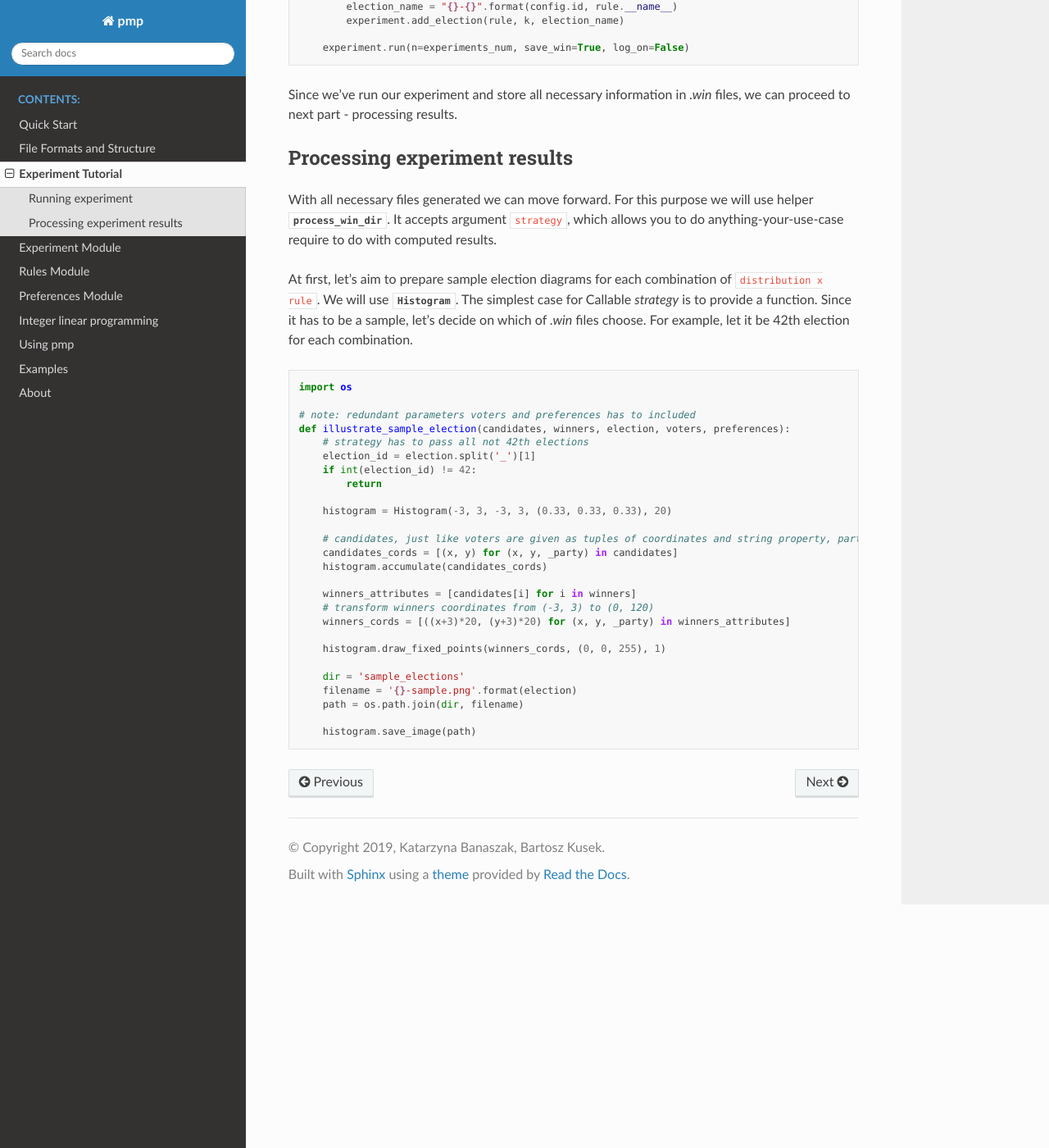
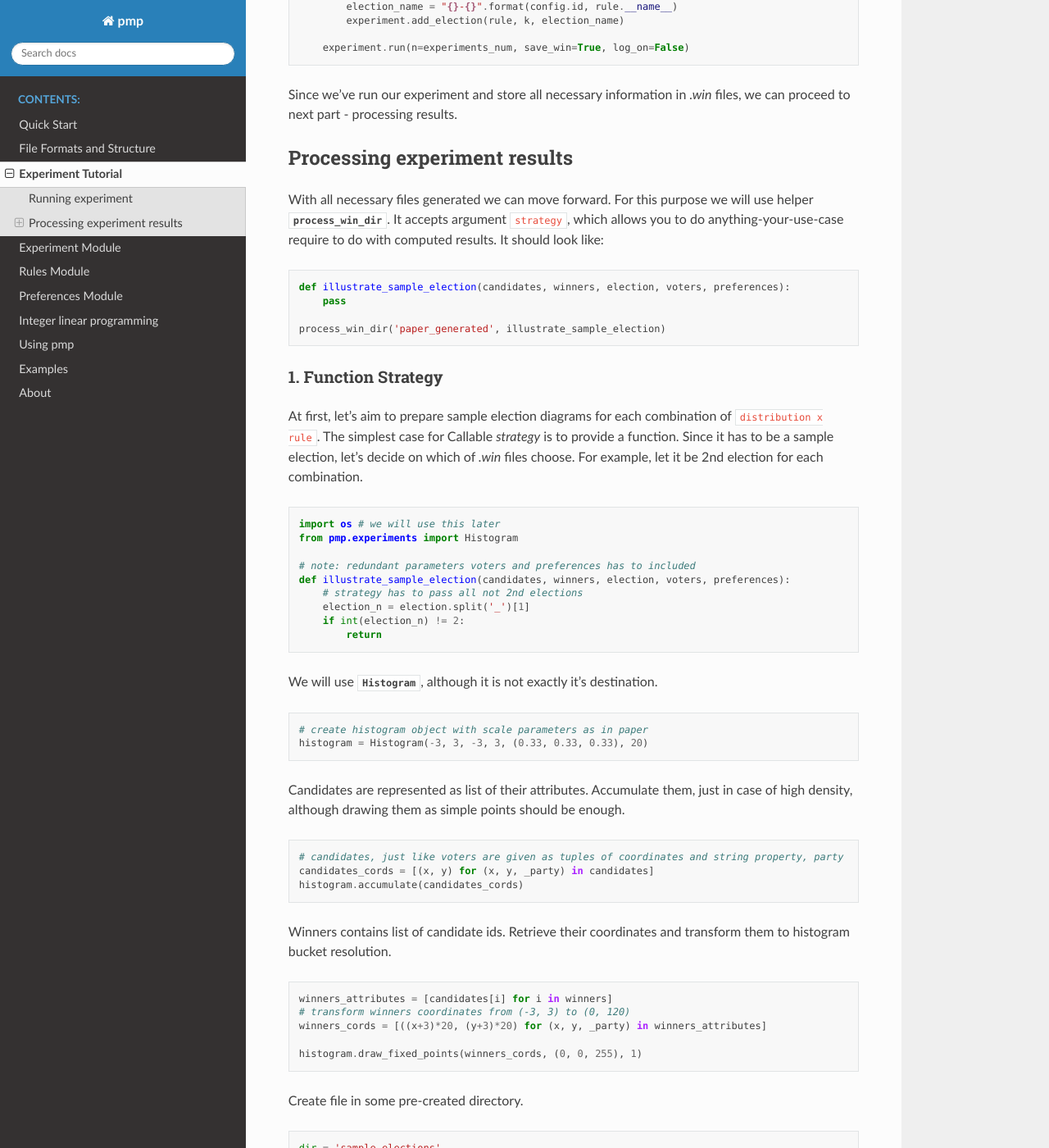
Before and after one commit to Koozco/pmp, a Sphinx documentation site: the page built from docs/source/experiment_tutorial.rst, in a window 1280 px wide and 1400 px high, scrolled down 1360 px. Shown: the whole window at 82% size. Built offline with Sphinx 7.4.7 and the Read the Docs theme 2.0.0, drawn with Linux system fonts in a browser that asks for light colours; some of the changed text lies outside the part shown.

Commit message:
Complete experiment tutorial

```diff
--- a/docs/source/experiment_tutorial.rst
+++ b/docs/source/experiment_tutorial.rst
@@ -72,22 +72,80 @@
 With all necessary files generated we can move forward. For this purpose we will use helper
 :func:`process_win_dir <pmp.experiments.helpers.process_win_dir>`. It accepts argument ``strategy``, which allows you to
 do anything-your-use-case require to do with computed results.
+It should look like:
+::
+
+    def illustrate_sample_election(candidates, winners, election, voters, preferences):
+        pass
+
+    process_win_dir('paper_generated', illustrate_sample_election)
+
+1. Function Strategy
+^^^^^^^^^^^^^^^^^^^^
 
 At first, let's aim to prepare sample election diagrams for each combination of ``distribution x rule``.
-We will use :class:`.Histogram`. The simplest case for Callable `strategy` is to provide a function.
-Since it has to be a sample, let's decide on which of `.win` files choose. For example, let it be 42th election for each
+The simplest case for Callable `strategy` is to provide a function.
+Since it has to be a sample election, let's decide on which of `.win` files choose. For example, let it be 2nd election for each
 combination.
 ::
 
-    import os
+    import os # we will use this later
+    from pmp.experiments import Histogram
 
     # note: redundant parameters voters and preferences has to included
     def illustrate_sample_election(candidates, winners, election, voters, preferences):
-        # strategy has to pass all not 42th elections
-        election_id = election.split('_')[1]
-        if int(election_id) != 42:
+        # strategy has to pass all not 2nd elections
+        election_n = election.split('_')[1]
+        if int(election_n) != 2:
             return
 
+We will use :class:`.Histogram`, although it is not exactly it's destination.
+::
+
+        # create histogram object with scale parameters as in paper
+        histogram = Histogram(-3, 3, -3, 3, (0.33, 0.33, 0.33), 20)
+
+Candidates are represented as list of their attributes. Accumulate them, just in case of high density, although drawing them
+as simple points should be enough.
+::
+
+        # candidates, just like voters are given as tuples of coordinates and string property, party
+        candidates_cords = [(x, y) for (x, y, _party) in candidates]
+        histogram.accumulate(candidates_cords)
+
+Winners contains list of candidate ids. Retrieve their coordinates and transform them to histogram bucket resolution.
+::
+
+        winners_attributes = [candidates[i] for i in winners]
+        # transform winners coordinates from (-3, 3) to (0, 120)
+        winners_cords = [((x+3)*20, (y+3)*20) for (x, y, _party) in winners_attributes]
+
+        histogram.draw_fixed_points(winners_cords, (0, 0, 255), 1)
+
+Create file in some pre-created directory.
+::
+
+        dir = 'sample_elections'
+        filename = '{}-sample.png'.format(election)
+        path = os.path.join(dir, filename)
+
+        histogram.save_image(path)
+
+Final implementation:
+::
+
+    import os # we will use this later
+    from pmp.experiments import process_win_dir
+    from pmp.experiments import Histogram
+
+    # note: redundant parameters voters and preferences has to included
+    def illustrate_sample_election(candidates, winners, election, voters, preferences):
+        # strategy has to pass all not 2nd elections
+        election_n = election.split('_')[1]
+        if int(election_n) != 2:
+            return
+
+        # create histogram object with scale parameters as in paper
         histogram = Histogram(-3, 3, -3, 3, (0.33, 0.33, 0.33), 20)
 
         # candidates, just like voters are given as tuples of coordinates and string property, party
@@ -105,3 +163,87 @@
         path = os.path.join(dir, filename)
 
         histogram.save_image(path)
+
+    process_win_dir('paper_generated', illustrate_sample_election)
+
+
+2. Callable Object Strategy
+^^^^^^^^^^^^^^^^^^^^^^^^^^^
+
+Second goal is to generate the histograms themselves. We can not use as simple function as above. All files referring
+one experiment and election configuration need to be aggregated to one histogram.
+Naive solution is to create object collecting :class:`.Histogram` object per each configuration (in simplest case, e.g. dict)
+and inject it's reference in function we provide as a strategy (for example, using higher-order function or decorator) and in the
+strategy function itself conditionally access right histogram depending on election id.
+
+To achieve this goal and keep code clean we will conclude above logic in a class.
+::
+
+    class DistributionHistograms:
+        def __call__(self, candidates, winners, election, voters, preferences):
+            pass
+
+    process_win_dir('paper_generated', illustrate_sample_election)
+
+Let's sum up all logic required to handle single `.win` file:
+
+* identify histogram where to add points
+
+* retrieve winners coordinates
+
+* accumulate points
+
+
+After finish of processing:
+
+* draw all histograms
+
+Without breaking down into details, below class satisfy all above requirements while keeping histograms in instances state.
+::
+
+    import os
+    from pmp.experiments import Histogram
+
+    class DistributionHistograms:
+        def __init__(self):
+            self.histograms = {}
+
+        def __call__(self, candidates, winners, election, voters, preferences):
+            election_id = election.split('_')[0]
+            histogram = self._get_histogram(election_id)
+
+            winners_attributes = [candidates[i] for i in winners]
+            winners_cords = [(x, y) for (x, y, _party) in winners_attributes]
+            histogram.accumulate(winners_cords)
+
+        def draw_all_histograms(self):
+            dir = 'distributions'
+
+            for election in self.histograms.keys():
+                histogram = self._get_histogram(election)
+
+                filename = '{}-distribution.png'.format(election)
+                path = os.path.join(dir, filename)
+
+                histogram.save_image(path)
+
+        def _get_histogram(self, election_id):
+            # if it's first time election_id is met
+            if election_id not in self.histograms.keys():
+                self.histograms[election_id] = Histogram(-3, 3, -3, 3, (0, 0, 1), 20)
+            return self.histograms[election_id]
+
+And everything that should be called presents:
+::
+
+    from pmp.experiments import process_win_dir
+
+
+    histograms = DistributionHistograms()
+
+    process_win_dir('paper', histograms)
+
+    histograms.draw_all_histograms()
+
+
+**Last step is to use `pmp` worthily with your use case :)**
```
